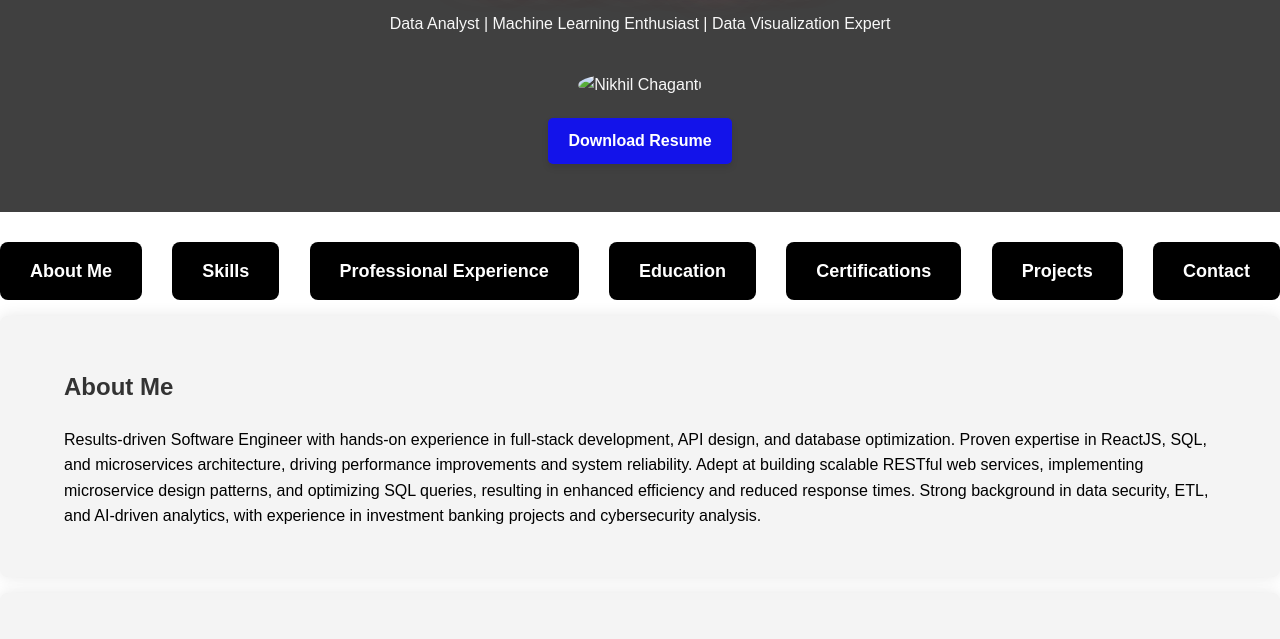
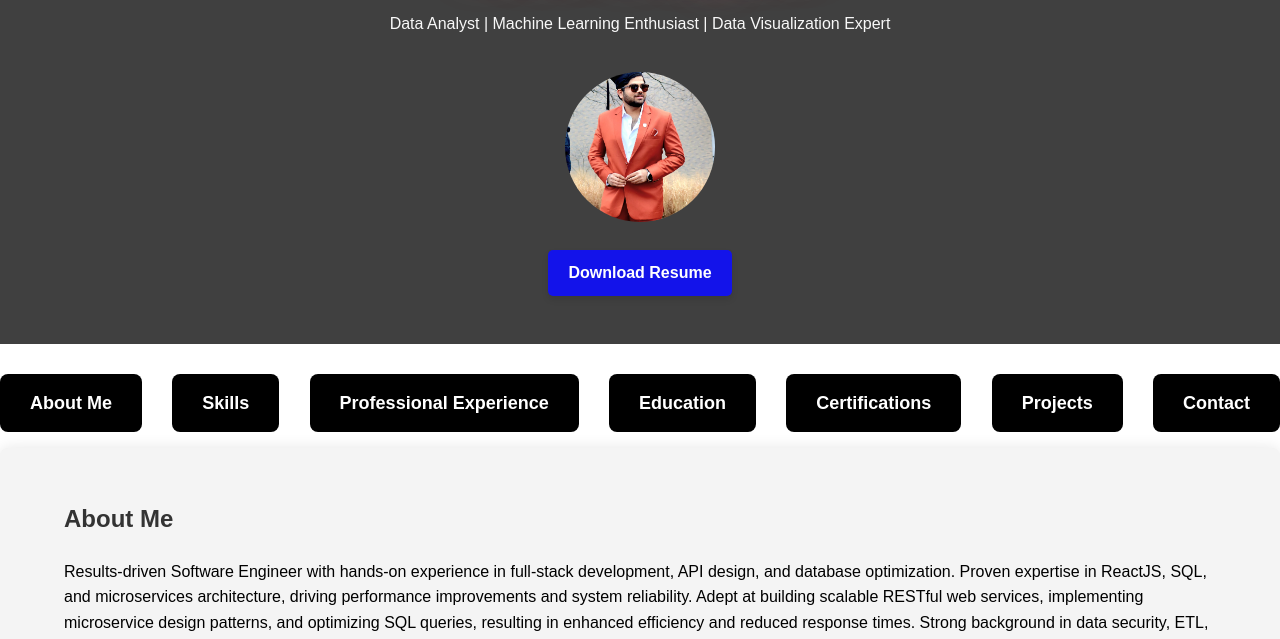
Before and after one commit to NikhilChaganti/portfolio, a plain HTML site: page index.html in a window 1280 px wide. Shown: the part 154-793 px from the top of the page. Drawn offline with Linux system fonts and the light colour scheme; a script that the page names is missing.

Commit message:
update image

```diff
--- a/index.html
+++ b/index.html
@@ -12,7 +12,7 @@
     <div class="container">
       <h1>Nikhil Chaganti</h1>
       <p>Data Analyst | Machine Learning Enthusiast | Data Visualization Expert</p>
-      <img src="portfolio_img.jpg" alt="Nikhil Chaganti" class="profile-image">
+      <img src="portfolio_img.jpeg" alt="Nikhil Chaganti" class="profile-image">
 <!-- Add Image Here -->
       <li><a href="resume.pdf" target="_blank" download>Download Resume</a></li>
     </div>
```
